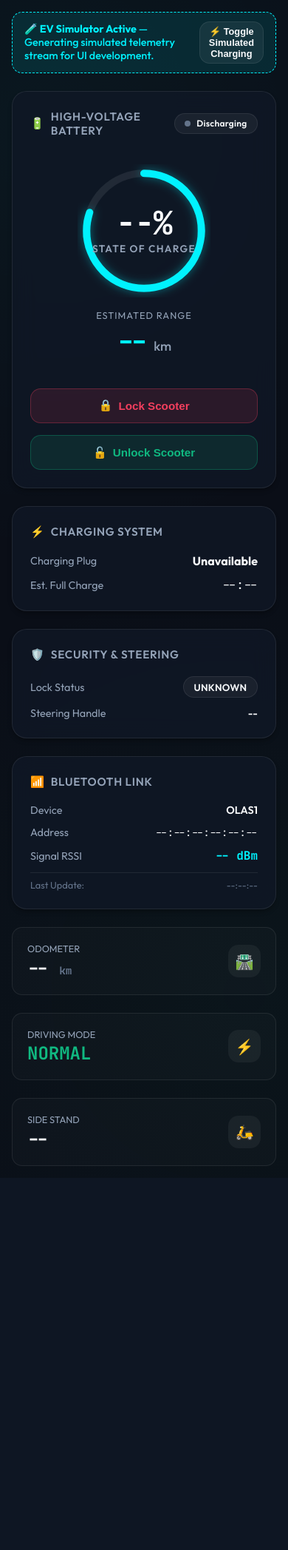
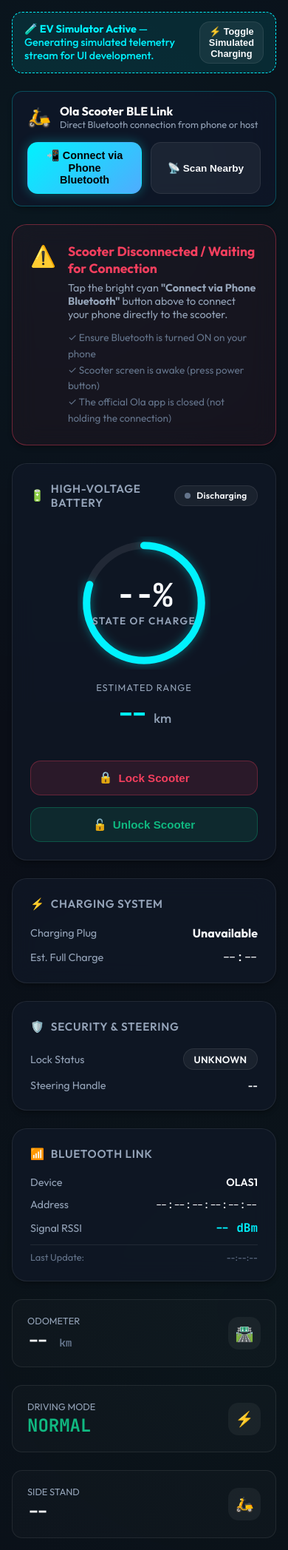
Before and after one commit to vijairathina/Ola-Connector, a Flask app: page /dashboard in a window 390 px wide; the page is wider, and only the part inside the window is pictured. Shown: the part 75-2170 px from the top of that part at 74% size. Before the commit the page ends 1651 px from the top of that part, so only its background shows below. Run offline with Flask 3, Linux system fonts and the light colour scheme; a user stored in the database is signed in; data that the repository does not hold is empty.

Commit message:
Make Connect via Phone Bluetooth button permanently visible at top of dashboard

```diff
--- a/app/templates/dashboard.html
+++ b/app/templates/dashboard.html
@@ -13,30 +13,38 @@
   </button>
 </div>
 
+<!-- PERMANENT QUICK CONNECT ACTION BAR -->
+<div class="card" style="margin-bottom: 1.5rem; display: flex; justify-content: space-between; align-items: center; flex-wrap: wrap; gap: 1rem; padding: 1rem 1.25rem; background: rgba(15, 23, 42, 0.75); border: 1px solid rgba(0, 242, 254, 0.25); border-radius: var(--radius-md);">
+  <div style="display: flex; align-items: center; gap: 0.75rem;">
+    <div style="font-size: 1.6rem;">🛵</div>
+    <div>
+      <div style="font-weight: 700; font-size: 1rem; color: #fff;">Ola Scooter BLE Link</div>
+      <div style="font-size: 0.8rem; color: var(--text-secondary);">Direct Bluetooth connection from phone or host</div>
+    </div>
+  </div>
+  <div style="display: flex; gap: 0.75rem; flex-wrap: wrap;">
+    <button class="btn btn-primary" style="padding: 0.6rem 1.2rem; font-size: 0.9rem; background: linear-gradient(135deg, #00f2fe, #4facfe); color: #000; font-weight: 700; cursor: pointer; box-shadow: 0 0 15px rgba(0,242,254,0.3);" onclick="connectViaWebBluetooth()">
+      📲 Connect via Phone Bluetooth
+    </button>
+    <button class="btn btn-secondary" style="padding: 0.6rem 1rem; font-size: 0.85rem;" onclick="openScanModal()">
+      📡 Scan Nearby
+    </button>
+  </div>
+</div>
+
 <!-- ERROR / DISCONNECTED CALLOUT -->
-<div id="disconnected-alert" class="card" style="display: none; border-color: rgba(244, 63, 94, 0.4); background: rgba(244, 63, 94, 0.05); margin-bottom: 1.5rem;">
+<div id="disconnected-alert" class="card" style="display: block; border-color: rgba(244, 63, 94, 0.4); background: rgba(244, 63, 94, 0.05); margin-bottom: 1.5rem;">
   <div style="display: flex; gap: 1rem; align-items: flex-start;">
     <div style="font-size: 1.75rem;">⚠️</div>
     <div style="flex: 1;">
-      <h4 style="font-size: 1.1rem; color: var(--accent-rose); margin-bottom: 0.4rem;">Scooter Disconnected / Not Found</h4>
+      <h4 style="font-size: 1.1rem; color: var(--accent-rose); margin-bottom: 0.4rem;">Scooter Disconnected / Waiting for Connection</h4>
       <p style="font-size: 0.9rem; color: var(--text-secondary); margin-bottom: 0.75rem;" id="disconnected-reason">
-        Make sure the scooter is within BLE range and awake.
+        Tap the bright cyan <strong>"Connect via Phone Bluetooth"</strong> button above to connect your phone directly to the scooter.
       </p>
       <div style="font-size: 0.85rem; color: var(--text-muted); line-height: 1.6;">
-        <div>✓ Ensure Bluetooth is enabled on this device</div>
-        <div>✓ Scooter screen is ON (not in deep sleep)</div>
-        <div>✓ If connecting via phone, tap <strong>Connect via Phone Bluetooth</strong> below</div>
-      </div>
-      <div style="margin-top: 1rem; display: flex; flex-wrap: wrap; gap: 0.75rem;">
-        <button class="btn btn-primary" style="padding: 0.5rem 1rem; font-size: 0.85rem; background: linear-gradient(135deg, #00f2fe, #4facfe); color: #000; font-weight: 700;" onclick="connectViaWebBluetooth()">
-          📲 Connect via Phone Bluetooth
-        </button>
-        <button class="btn btn-secondary" style="padding: 0.5rem 1rem; font-size: 0.85rem;" onclick="openScanModal()">
-          📡 Host BLE Scan
-        </button>
-        <button class="btn btn-secondary" style="padding: 0.5rem 1rem; font-size: 0.85rem;" onclick="manualConnect()">
-          🔄 Retry Host Link
-        </button>
+        <div>✓ Ensure Bluetooth is turned ON on your phone</div>
+        <div>✓ Scooter screen is awake (press power button)</div>
+        <div>✓ The official Ola app is closed (not holding the connection)</div>
       </div>
     </div>
   </div>
```
